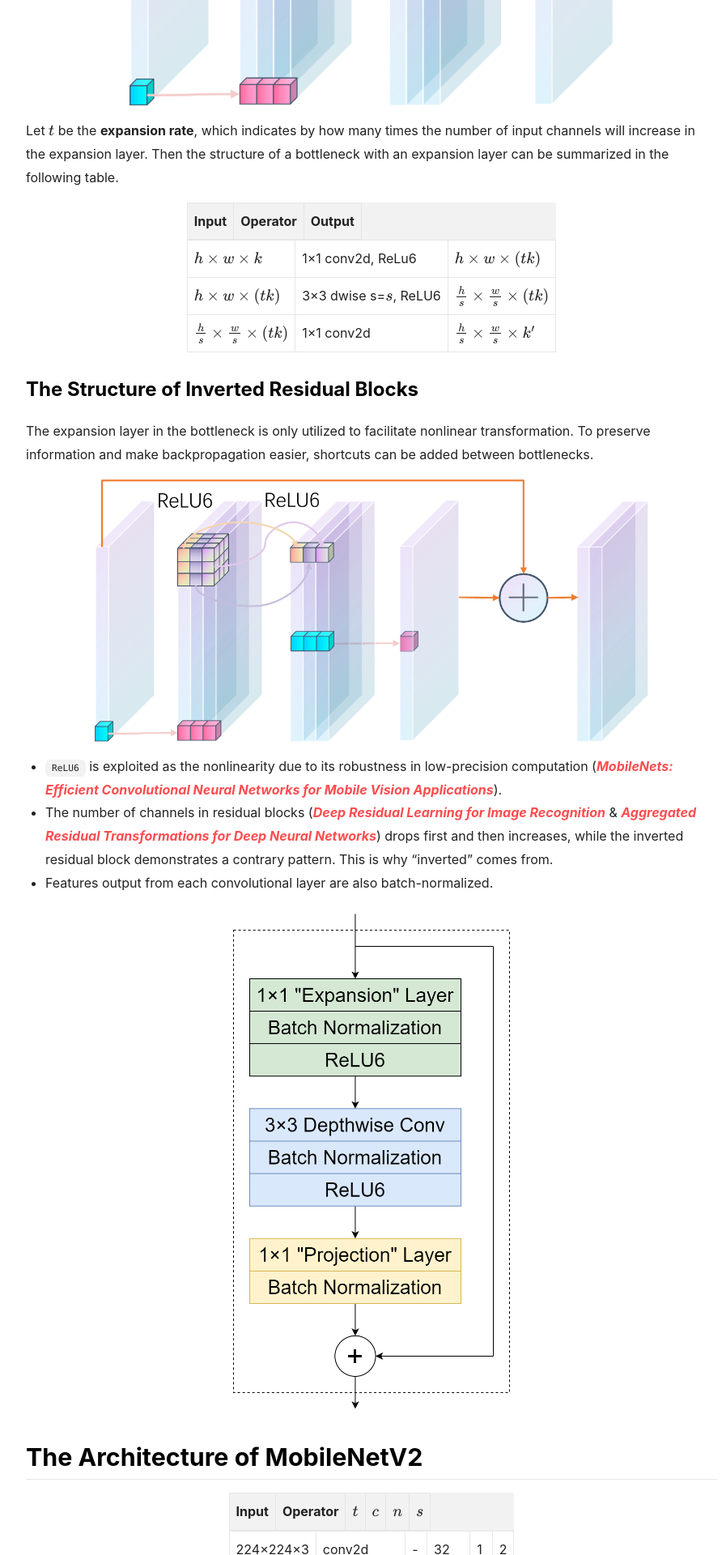
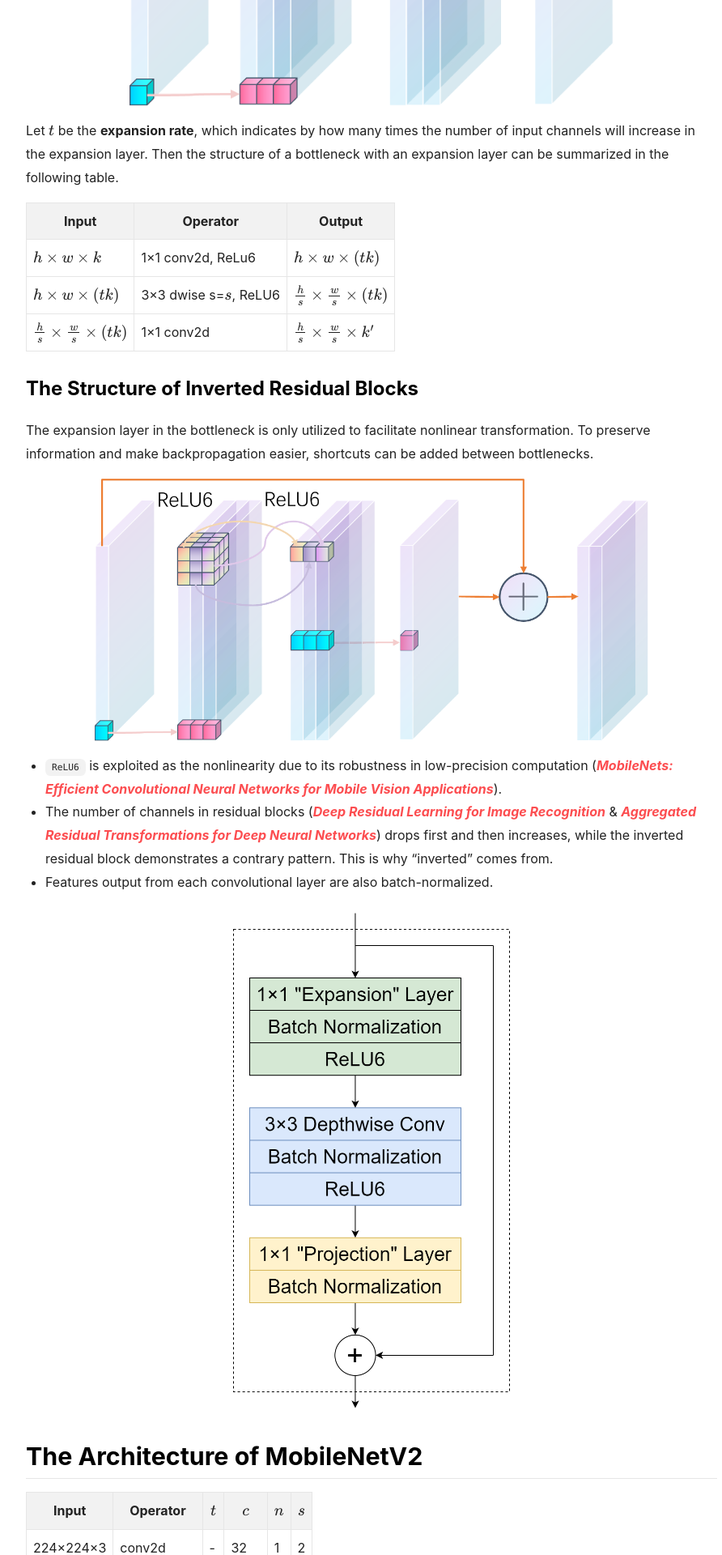
Before and after one commit to YimingMa/YIMINGMA.github.io, a Jekyll site: the page built from _posts/2021-10-08-introduction-to-MobileNetV2.md, in a window 1280 px wide. Shown: the part 3751-5671 px from the top of the page at 81% size, without its empty margins (71-963 px from the left). Built offline with Jekyll 4.4.1, drawn with Linux system fonts in a browser that asks for light colours; nearby versions of some CDN libraries; formulas are drawn with MathJax 3.

Commit message:
Revert "Update _article-content.scss"
This reverts commit d6f6d27c318801e07ccb36677342ce6c2f7565b6.

```diff
--- a/_sass/components/_article-content.scss
+++ b/_sass/components/_article-content.scss
@@ -57,8 +57,7 @@
   img:not(.emoji) {
     max-width: 100%;
     vertical-align: middle;
-    display: grid;
-	  justify-content: center;
+    text-align: center;
   }
   .emoji {
     display: inline-block;
@@ -94,8 +93,7 @@
         }
         display: none;
         &[data-processed] {
-          display: grid;
-	        justify-content: center;
+          display: block;
         }
       }
     }
@@ -113,12 +111,11 @@
   }
   figure.highlight {
     &::before {
-      display: grid;
-	    justify-content: center;
+      display: block;
       padding: map-get($spacers, 2) map-get($spacers, 3) map-get($spacers, 2) 0;
       font-weight: map-get($base, font-weight-bold);
       color: $decorate-color;
-      text-align: center;
+      text-align: right;
       text-transform: uppercase;
       content: attr(data-lang);
       background-color: $text-background-color;
@@ -207,8 +204,7 @@
     }
   }
   table {
-    display: grid;
-	  justify-content: center;
+    display: block;
     width: 100%;
     border-collapse: collapse;
     @include overflow(auto);
```
